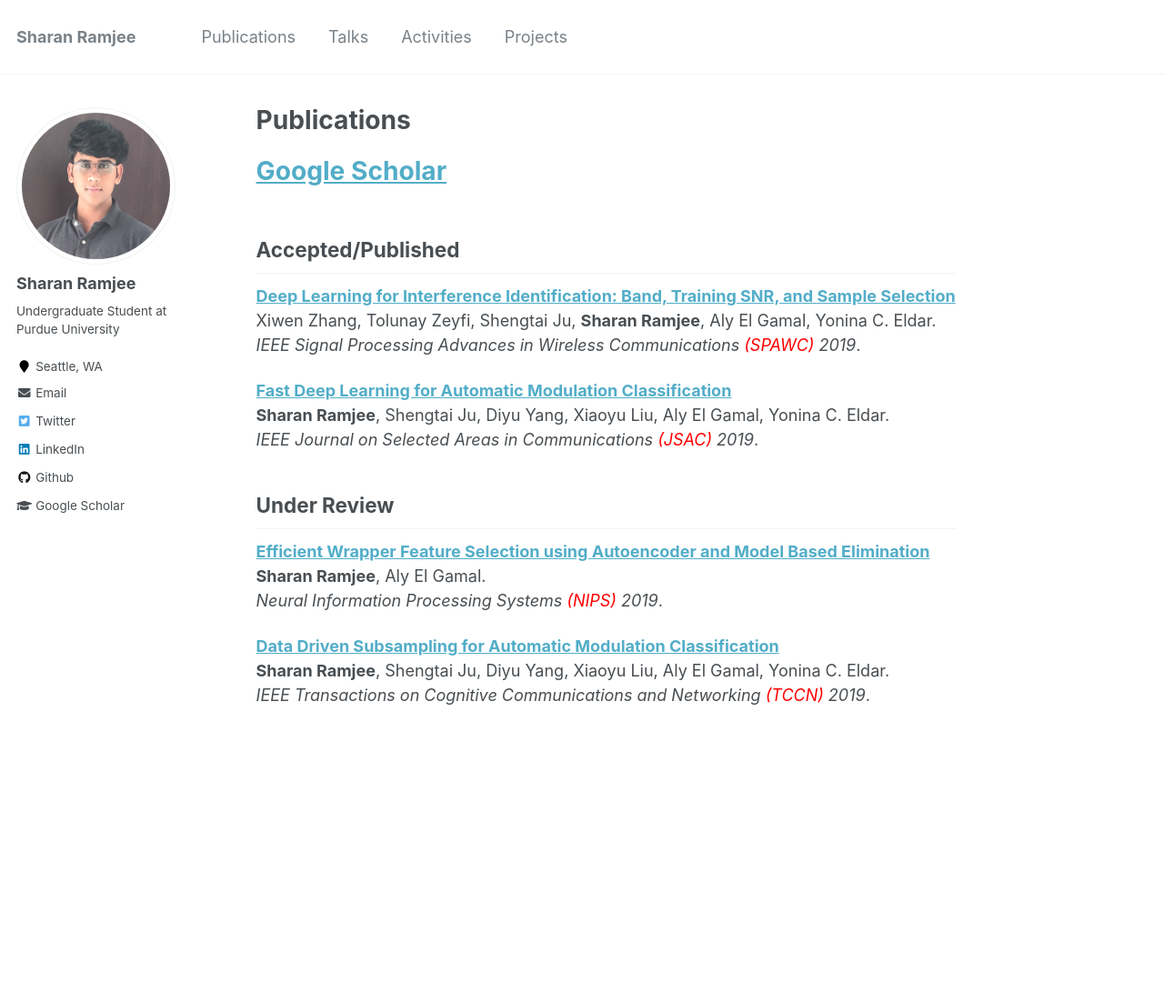
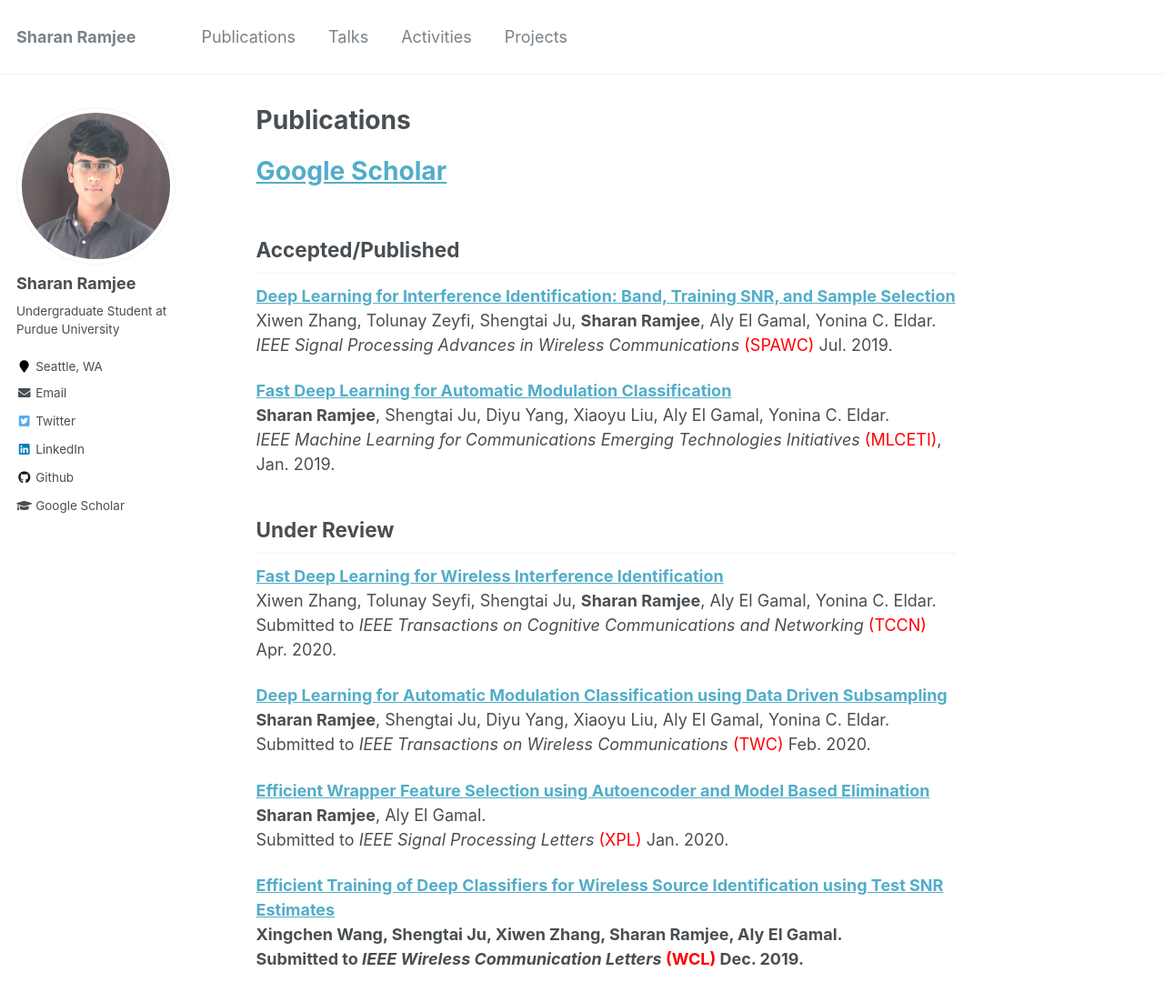
Before and after one commit to sharanramjee/sharanramjee.github.io, a Jekyll site: the page built from _pages/publications.md, in a window 1280 px wide and 1280 px high. Shown: the top 1102 px of the window at 91% size. Built offline with Jekyll 4.4.1, drawn with Linux system fonts in a browser that asks for light colours.

Commit message:
Added grad school and publications

```diff
--- a/_pages/publications.md
+++ b/_pages/publications.md
@@ -8,18 +8,26 @@ author_profile: true
 
 <b>[Deep Learning for Interference Identification: Band, Training SNR, and Sample Selection](http://sharanramjee.github.io/publications/spawc2019)</b> <br>
 Xiwen Zhang, Tolunay Zeyfi, Shengtai Ju, <b>Sharan Ramjee</b>, Aly El Gamal, Yonina C. Eldar. <br>
-<i>IEEE Signal Processing Advances in Wireless Communications <span style="color:red">(SPAWC)</span> 2019</i>.
+<i>IEEE Signal Processing Advances in Wireless Communications</i> <span style="color:red">(SPAWC)</span> Jul. 2019.
 
-<b>[Fast Deep Learning for Automatic Modulation Classification](http://sharanramjee.github.io/publications/jsac2019)</b> <br>
-<b>Sharan Ramjee</b>, Shengtai Ju, Diyu Yang, Xiaoyu Liu, Aly El Gamal, Yonina C. Eldar. <br>
-<i>IEEE Journal on Selected Areas in Communications <span style="color:red">(JSAC)</span> 2019</i>.
+<b>[Fast Deep Learning for Automatic Modulation Classification](http://sharanramjee.github.io/publications/mlceti2019)</b> <br>
+<b>Sharan Ramjee</b>, Shengtai Ju, Diyu Yang, Xiaoyu Liu, Aly El Gamal, Yonina C. Eldar. <br> <i>IEEE Machine Learning for Communications Emerging Technologies Initiatives</i> <span style="color:red">(MLCETI)</span>, Jan. 2019.
+
 
 ## Under Review
 
-<b>[Efficient Wrapper Feature Selection using Autoencoder and Model Based Elimination](http://sharanramjee.github.io/publications/nips2019)</b> <br>
+<b>[Fast Deep Learning for Wireless Interference Identification](http://sharanramjee.github.io/publications/tccn2020)</b> <br>
+Xiwen Zhang, Tolunay Seyfi, Shengtai Ju, <b>Sharan Ramjee</b>, Aly El Gamal, Yonina C. Eldar. <br>
+Submitted to <i>IEEE Transactions on Cognitive Communications and Networking</i> <span style="color:red">(TCCN)</span> Apr. 2020.
+
+<b>[Deep Learning for Automatic Modulation Classification using Data Driven Subsampling](http://sharanramjee.github.io/publications/twc2020)</b> <br>
+<b>Sharan Ramjee</b>, Shengtai Ju, Diyu Yang, Xiaoyu Liu, Aly El Gamal, Yonina C. Eldar. <br>
+Submitted to <i>IEEE Transactions on Wireless Communications</i> <span style="color:red">(TWC)</span> Feb. 2020.
+
+<b>[Efficient Wrapper Feature Selection using Autoencoder and Model Based Elimination](http://sharanramjee.github.io/publications/xpl2020)</b> <br>
 <b>Sharan Ramjee</b>, Aly El Gamal. <br>
-<i>Neural Information Processing Systems <span style="color:red">(NIPS)</span> 2019</i>.
+Submitted to <i> IEEE Signal Processing Letters</i> <span style="color:red">(XPL)</span> Jan. 2020.
 
-<b>[Data Driven Subsampling for Automatic Modulation Classification](http://sharanramjee.github.io/publications/tccn2019)</b> <br>
-<b>Sharan Ramjee</b>, Shengtai Ju, Diyu Yang, Xiaoyu Liu, Aly El Gamal, Yonina C. Eldar. <br>
-<i>IEEE Transactions on Cognitive Communications and Networking <span style="color:red">(TCCN)</span> 2019</i>.
+<b>[Efficient Training of Deep Classifiers for Wireless Source Identification using Test SNR Estimates](http://sharanramjee.github.io/publications/wcl2019)</b> <br>
+<b>Xingchen Wang, Shengtai Ju, Xiwen Zhang, Sharan Ramjee, Aly El Gamal. <br>
+Submitted to <i> IEEE Wireless Communication Letters</i> <span style="color:red">(WCL)</span> Dec. 2019.
```
Also changed, not shown: _pages/about.md (+4 -8 lines), _publications/jsac2019.md (deleted, +0 -15 lines), _publications/mlceti2019.md (added, +16 -0 lines), _publications/nips2019.md (deleted, +0 -15 lines), _publications/spawc2019.md (+2 -2 lines), _publications/tccn2019.md (deleted, +0 -13 lines), _publications/tccn2020.md (added, +7 -0 lines), _publications/twc2020.md (added, +13 -0 lines), _publications/wcl2019.md (added, +15 -0 lines), _publications/xpl2020.md (added, +15 -0 lines), 9 other files.
